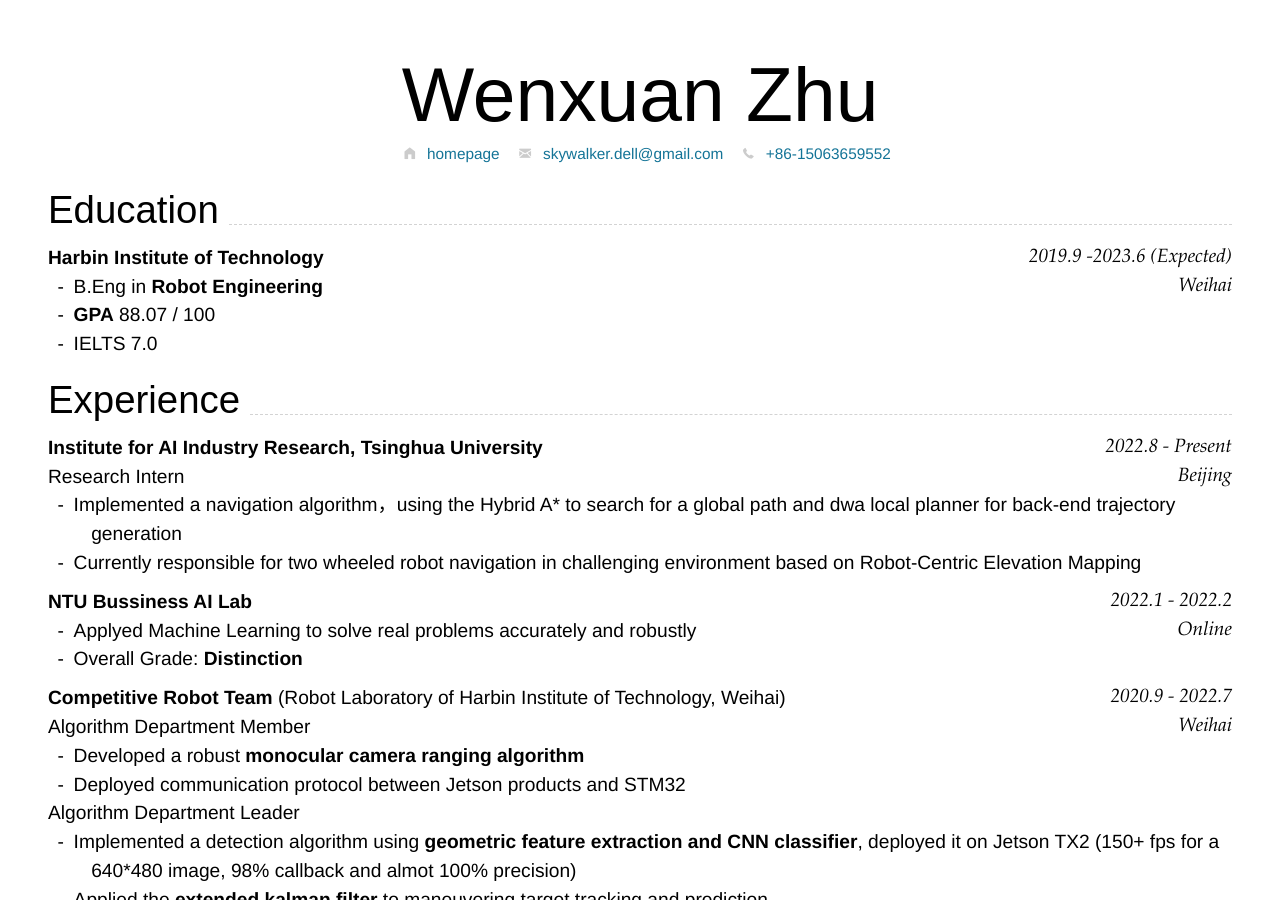
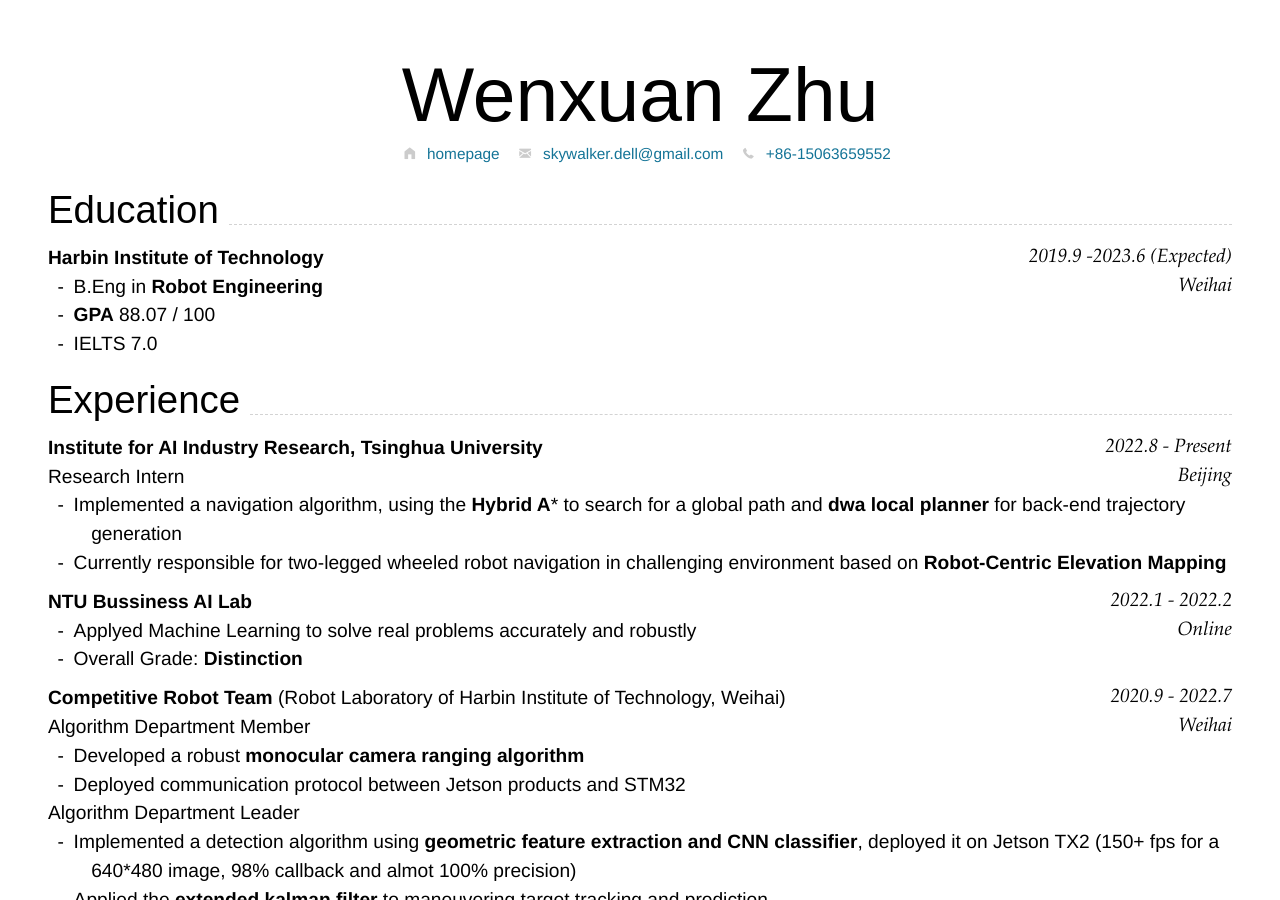
Before and after one commit to skywalker-dell/CV, a Jekyll site: the page built from index.md, in a window 1280 px wide and 900 px high. Built offline with Jekyll 4.4.1, drawn with Linux system fonts in a browser that asks for light colours; nearby versions of some CDN libraries.

Commit message:
add content

````diff
--- a/index.md
+++ b/index.md
@@ -48,8 +48,8 @@ Beijing
 ```
 
 Research Intern<br>
-- Implemented a navigation algorithm，using the Hybrid A* to search for a global path and dwa local planner for back-end trajectory generation
-- Currently responsible for two wheeled robot navigation in challenging environment based on Robot-Centric Elevation Mapping
+- Implemented a navigation algorithm, using the **Hybrid A*** to search for a global path and **dwa local planner** for back-end trajectory generation
+- Currently responsible for two-legged wheeled robot navigation in challenging environment based on **Robot-Centric Elevation Mapping**
 
 
 ### **NTU Bussiness AI Lab** `2022.1 - 2022.2`
````
